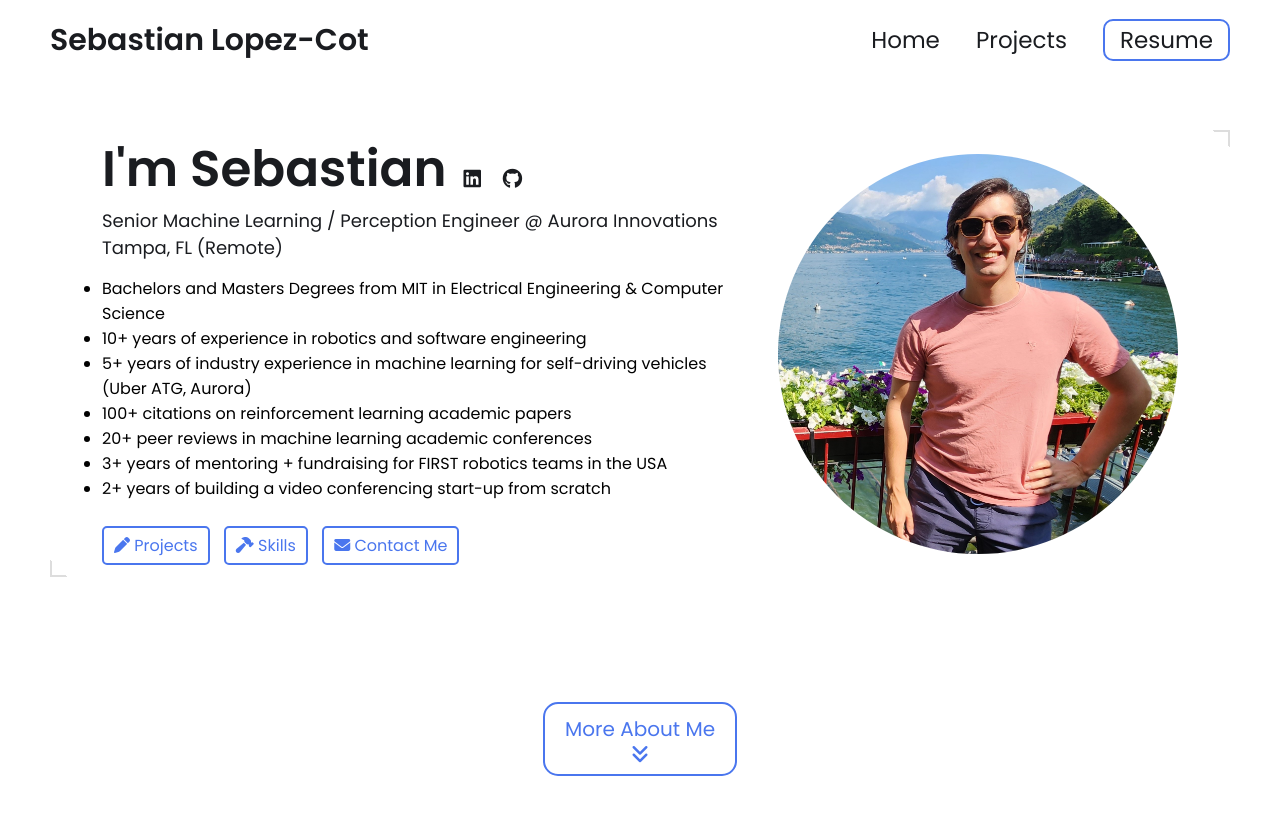
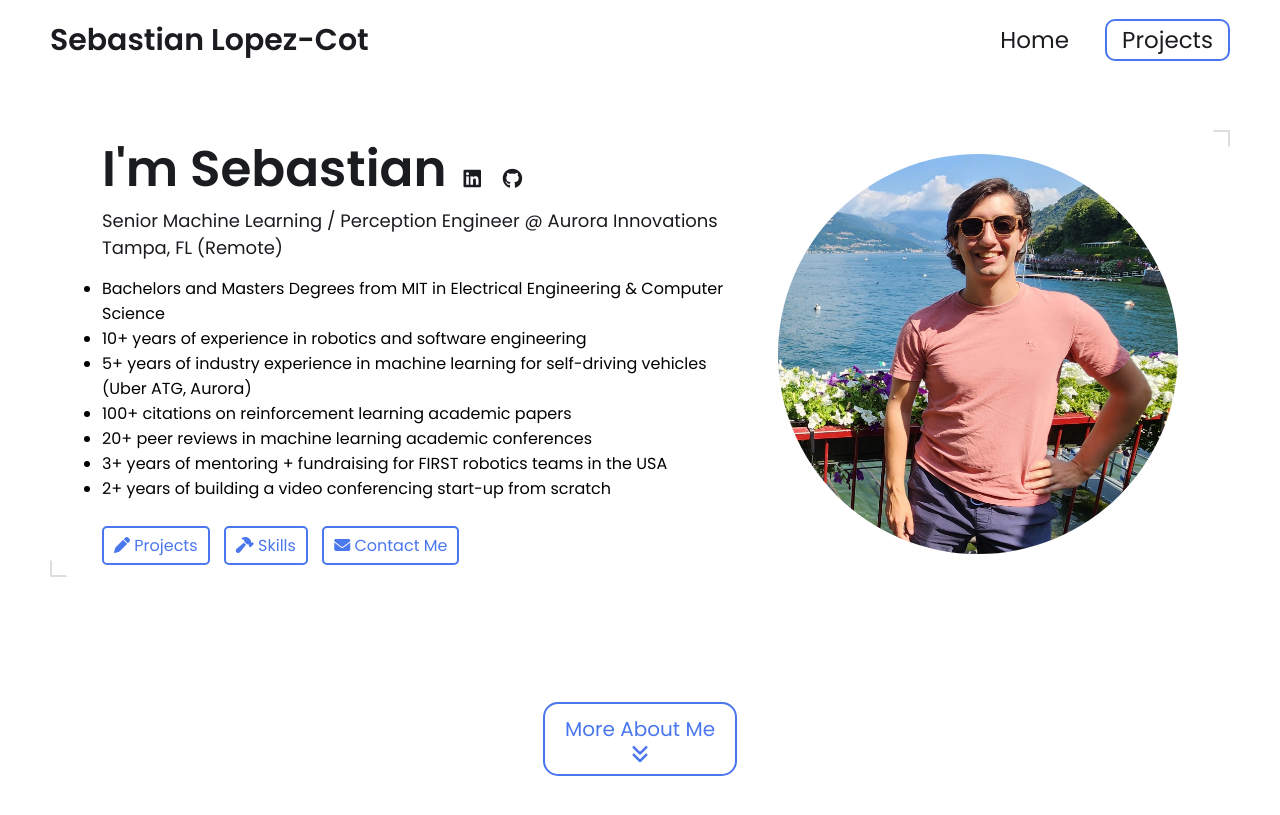
Before and after one commit to sebLopezCot/seblopezcot.github.io, a Jekyll site: the page built from index.html, in a window 1280 px wide and 900 px high. Shown: the top 815 px of the window. Built offline with Jekyll 4.4.1, drawn with Linux system fonts in a browser that asks for light colours.

Commit message:
no resume

```diff
--- a/_includes/navbar.html
+++ b/_includes/navbar.html
@@ -12,9 +12,9 @@
         <a href="/projects/">
             <span>Projects</span>
         </a>
-        <a href="{{site.resume-url}}" target="_blank" rel="noopener noreferrer">
+        <!-- <a href="{{site.resume-url}}" target="_blank" rel="noopener noreferrer">
             <span>Resume</span>
-        </a>
+        </a> -->
     </div>
 
     <!-- Mobile Menu Button -->
@@ -30,8 +30,8 @@
         <a href="/projects/">
             <span>Projects</span>
         </a>
-        <a href="{{site.resume-url}}" target="_blank" rel="noopener noreferrer">
+        <!-- <a href="{{site.resume-url}}" target="_blank" rel="noopener noreferrer">
             <span>Resume</span>
-        </a>
+        </a> -->
     </div>
 </nav>
```
